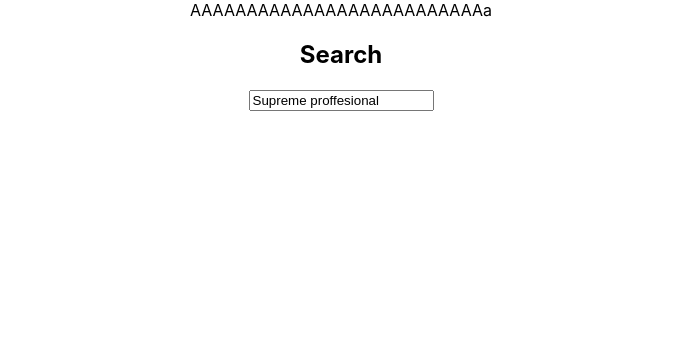
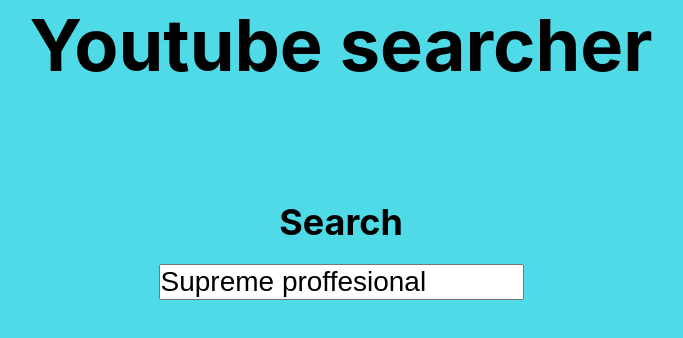
Before and after one commit to Valeryshchurik/FrontendCources, a React (Create React App) app in the folder Task7FinalReact/valery-youtube-searcher/: page / in a window 1280 px wide. Shown: the top 338 px of the page, without its empty margins (299-982 px from the left). Built offline with nearby package versions, Linux system fonts and the light colour scheme.

Commit message:
css and main functionality

```diff
--- a/Task7FinalReact/valery-youtube-searcher/src/App.css
+++ b/Task7FinalReact/valery-youtube-searcher/src/App.css
@@ -1,3 +1,28 @@
+/*Обнуление*/
+*{padding:0;margin:0}
+h1{
+  font-size:72px
+}
+h2{
+  font-size:36px
+}
+/*--------------------*/
+
 .App {
   text-align: center;
+  max-width: 1920px;
+  min-height: 1000px;
+  background-color: #4fdae7;
+  background-repeat: no-repeat;
 }
+
+.Head{
+  height: 100px;
+  line-height: 90px;
+  margin-bottom: 100px;
+}
+
+.VideoContainer{
+  width: 1000px;
+  margin: auto;
+}
--- a/Task7FinalReact/valery-youtube-searcher/src/App.js
+++ b/Task7FinalReact/valery-youtube-searcher/src/App.js
@@ -1,9 +1,9 @@
 import './App.css';
 import {useState} from "react";
 import {useDispatch, useSelector} from "react-redux";
-import SearchInput from "./components/SearchInput";
-import {getVideos} from "./actions/videos";
-import VideoItem from "./components/VideoItem";
+import SearchInput from "./components/SearchInput/SearchInput";
+import {setVideosFromYoutube} from "./actions/videos";
+import VideoItem from "./components/VideoItem/VideoItem";
 
 const App = () => {
     const dispatch = useDispatch()
@@ -12,9 +12,7 @@
     const isFetchError = useSelector(state => state.videos.isFetchError)
 
     function searchHandler(searchValue) {
-        console.log('AAAAAAAAAAAAAAAAAAAAAAa')
-        console.log(searchValue)
-        dispatch(getVideos(searchValue, 1, 10))
+        dispatch(setVideosFromYoutube(searchValue, 1, 10))
 
     }
 
@@ -22,13 +20,16 @@
 
     return (
         <div className="App">
-          <header className="App-header">
-              AAAAAAAAAAAAAAAAAAAAAAAAAAa
-          </header>
+            <div className="Head">
+              <h1>Youtube searcher</h1>
+            </div>
+            <div className="MainContainer">
                 <SearchInput
+                    className="Big"
                     placeholder="Search"
                     onSearch={searchHandler}
                 />
+                <div className="VideoContainer">
                 {
                     isFetching === false
                         ?
@@ -39,6 +40,8 @@
                         </div>
                 }
                 </div>
+            </div>
+        </div>
       );
 }
 
--- a/Task7FinalReact/valery-youtube-searcher/src/actions/videos.js
+++ b/Task7FinalReact/valery-youtube-searcher/src/actions/videos.js
@@ -1,38 +1,48 @@
 import axios from 'axios'
 import {setFetchError, setIsFetching, setVideos} from "../reducers/videosReducer";
-const KEY = 'AIzaSyArwvzWg4eNstGvmXd4xB8p_Jmb2-dwG_o'; // mention your youtube API key here
 
-export const getVideos = (searchQuery = "proffesional", currentPage, perPage) => {
-    console.log(searchQuery)
+const KEY = ''; // mention your youtube API key here
+
+export const setVideosFromYoutube = (searchQuery = "", currentPage, perPage) => {
+    const videos = getYoutubeVideo(searchQuery, currentPage, perPage)
+    dispatch(setVideos(videos))
+}
+
+export const addVideosFromYoutube = (searchQuery = "", currentPage, perPage=10) => {
+    const videos = getYoutubeVideo(searchQuery, currentPage, perPage)
+    dispatch(addVideos(videos))
+}
+
+function getYoutubeVideo(searchString, currentPage, perPage){
     if (searchQuery === "") {
         return
     }
     return async (dispatch) => {
         try {
             dispatch(setIsFetching(true))
-            const response = await axios.get(`https://www.googleapis.com/youtube/v3/search?q=${searchQuery}&type=video&part=snippet&maxResults=5&key=${KEY}`)
-            const videos = response.data.items.map(video => parseVideo(video))
-            dispatch(setVideos(videos))
-            console.log(videos)
+            const response = await axios.get(
+                `https://www.googleapis.com/youtube/v3/search?q=${searchString}&type=video&part=snippet&maxResults=${perPage}&key=${KEY}`
+            )
+            return response.data.items.map(video => parseVideo(video))
         } catch (e) {
+            console.error(e)
             dispatch(setFetchError(true))
             dispatch(setIsFetching(false))
             setTimeout(()=> {
                 dispatch(setFetchError(false))
             }, 2000)
         }
-
     }
 }
 
 function parseVideo(youtubeVideo){
-    const parsedVideo = {
-        id: youtubeVideo.id,
+    return {
+        id: youtubeVideo.id.videoId,
         title: youtubeVideo.snippet.title,
+        description: youtubeVideo.snippet.description,
         channelTitle: youtubeVideo.snippet.channelTitle,
-        imageUrl: youtubeVideo.snippet.thumbnails.url
+        imageUrl: youtubeVideo.snippet.thumbnails.high.url,
     }
-    return parsedVideo
 }
 
 export const getCurrentRepo = async (username, repoName, setRepo) => {
--- /dev/null
+++ b/Task7FinalReact/valery-youtube-searcher/src/components/SearchInput/SearchInput.css
@@ -0,0 +1,4 @@
+.Search{
+    font-size: 28px;
+    margin: 20px
+}
--- a/Task7FinalReact/valery-youtube-searcher/src/components/SearchInput.jsx
+++ b/Task7FinalReact/valery-youtube-searcher/src/components/SearchInput/SearchInput.jsx
@@ -1,3 +1,4 @@
+import './SearchInput.css';
 import React from 'react';
 import {useState} from "react";
 
@@ -7,7 +8,6 @@
     function handleKeyDown(event){
         setValue(event.target.value)
         if (event.key === 'Enter'){
-            console.log('Ccccccccccccccc')
             onSearch(value);
         }
     }
@@ -15,7 +15,7 @@
     return (
         <section>
             <h2>Search</h2>
-            <input
+            <input className="Search"
                 placeholder = {placeholder}
                 value={value}
                 type="search"
--- a/Task7FinalReact/valery-youtube-searcher/src/components/VideoItem.jsx
+++ /dev/null
@@ -1,14 +0,0 @@
-import React from 'react';
-
-const VideoItem = (props) => {
-    const videoItem = props.videoItem
-
-
-    return (
-        <div className="videoItem">
-            {videoItem.title}
-        </div>
-    );
-};
-
-export default VideoItem;
--- /dev/null
+++ b/Task7FinalReact/valery-youtube-searcher/src/components/VideoItem/VideoItem.css
@@ -0,0 +1,33 @@
+.video-item{
+    display: flex;
+    padding: 10px;
+    max-width: 900px;
+}
+
+.video-item__info-container{
+    width: 700px;
+    display: flex;
+    justify-content: space-around;
+    text-align: left;
+    flex-direction: column;
+    margin-left: 20px;
+}
+
+.video-item__info-container__title{
+    font-size: 20px;
+    font-weight: bold;
+}
+
+.video-item__info-container__channel{
+    font-weight: lighter;
+}
+
+.video-item__image{
+    width: 900px;
+    overflow:hidden;
+    height: 260px;
+}
+
+.video-item__image img{
+    margin: -45px 0 -49px 0
+}
--- /dev/null
+++ b/Task7FinalReact/valery-youtube-searcher/src/components/VideoItem/VideoItem.jsx
@@ -0,0 +1,32 @@
+import './VideoItem.css';
+import React from 'react';
+
+const VideoItem = (props) => {
+    const videoItem = props.videoItem
+    console.log(videoItem.id)
+
+    return (
+        <div className="video-item">
+            <div className="video-item__image">
+                <a target="_blank" href={`https://www.youtube.com/watch?v=${videoItem.id}`}>
+                    <img className="" src={videoItem.imageUrl} alt=""></img>
+                </a>
+            </div>
+            <div className="video-item__info-container">
+                <a target="_blank" href={`https://www.youtube.com/watch?v=${videoItem.id}`}>
+                    <div className="video-item__info-container__title">
+                        {videoItem.title}
+                    </div>
+                </a>
+                <div className="video-item__info-container__channel">
+                    {videoItem.channelTitle}
+                </div>
+                <div className="video-item__info-container__description">
+                    {videoItem.description}
+                </div>
+            </div>
+        </div>
+    );
+};
+
+export default VideoItem;
--- a/Task7FinalReact/valery-youtube-searcher/src/reducers/videosReducer.js
+++ b/Task7FinalReact/valery-youtube-searcher/src/reducers/videosReducer.js
@@ -14,9 +14,6 @@
 export default function videosReducer(state = defaultState, action) {
     switch (action.type) {
         case SET_VIDEOS:
-
-            console.log('AAAAAAAAAAAAAAAAAAAAAAAAAAAAAAAAAAAAAAAAAAAAAAAAAAAAAAAa')
-            console.log(action.payload)
             return {
                 ...state,
 
```
Also changed, not shown: Task7FinalReact/valery-youtube-searcher/src/components/main.css (deleted), 2 other files (tests, documents, lock files or other folders). Lines whose indentation alone changed are shown as unchanged.
